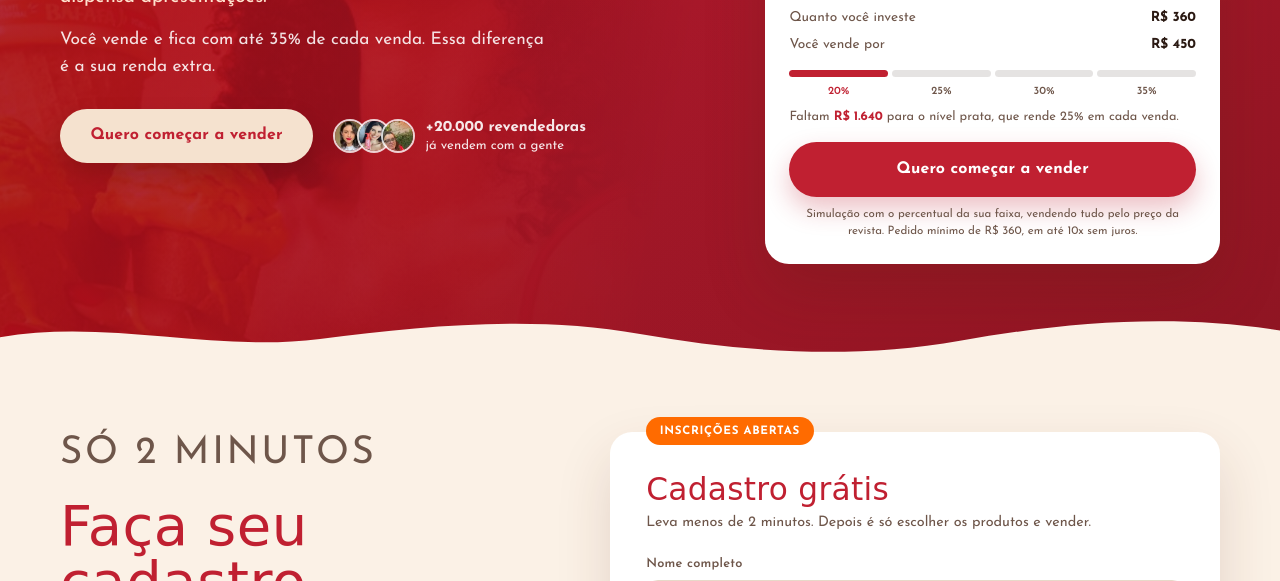
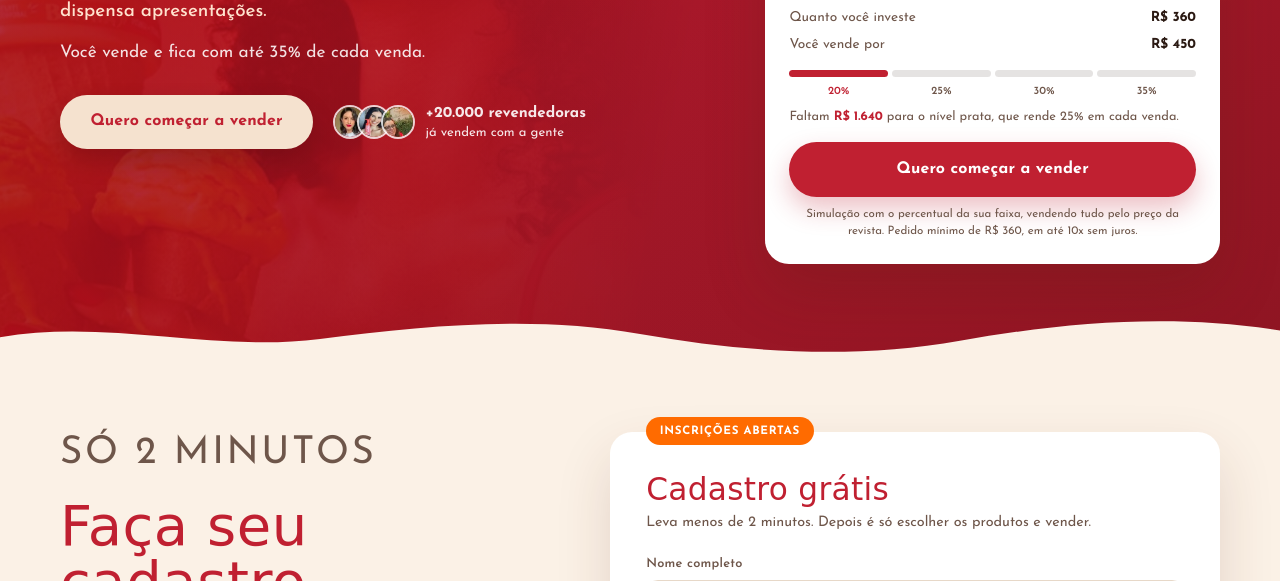
Before and after one commit to pedrogomes-debug/LP-Loccitane, a website: page index-varejo-hero-calc-v2.html in a window 1280 px wide. Shown: the part 519-1100 px from the top of the page. Drawn offline with Linux system fonts and the light colour scheme; a web font is replaced by a local one.

Commit message:
Update index-varejo-hero-calc-v2.html

```diff
--- a/index-varejo-hero-calc-v2.html
+++ b/index-varejo-hero-calc-v2.html
@@ -1205,7 +1205,7 @@
             <span class="hero__sub">em renda extra</span>
           </h1>
           <p class="hero__pitch">Seja uma revendedora L'Occitane au Brésil. Empreenda com liberdade vendendo uma marca que dispensa apresentações.</p>
-          <p class="hero__lead">Você vende e fica com até 35% de cada venda. Essa diferença é a sua renda extra.</p>
+          <p class="hero__lead">Você vende e fica com até 35% de cada venda.</p>
           <div class="hero__actions">
             <a class="btn btn--cream" href="#cadastro">Quero começar a vender</a>
             <div class="proof">
```
